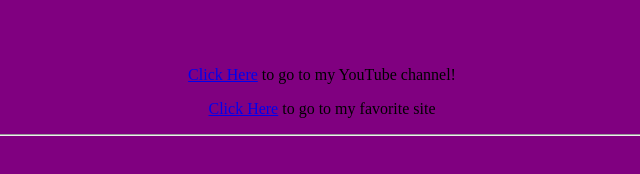
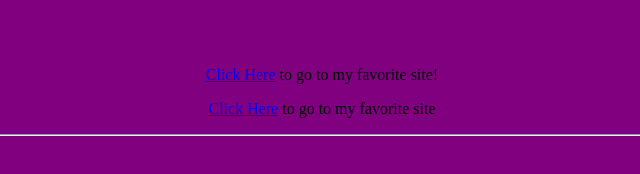
Before and after one commit to alex-moreno1/alex-moreno1.github.io, a plain HTML site: page index.html in a window 1280 px wide. Shown: the part 502-676 px from the top of the page, 318-958 px from the left. Drawn offline with Linux system fonts and the light colour scheme.

Commit message:
Update index.html

```diff
--- a/index.html
+++ b/index.html
@@ -11,7 +11,7 @@
 
 <p>My Favorite Website is: <br /><br /></p>
 
-<p style="text-align: center;font-family:heiti sc;"><a href="https://www.google.com">Click Here</a> to go to my YouTube channel!</p>
+<p style="text-align: center;font-family:heiti sc;"><a href="https://www.facebook.com">Click Here</a> to go to my favorite site!</p>
 
 
 
```
